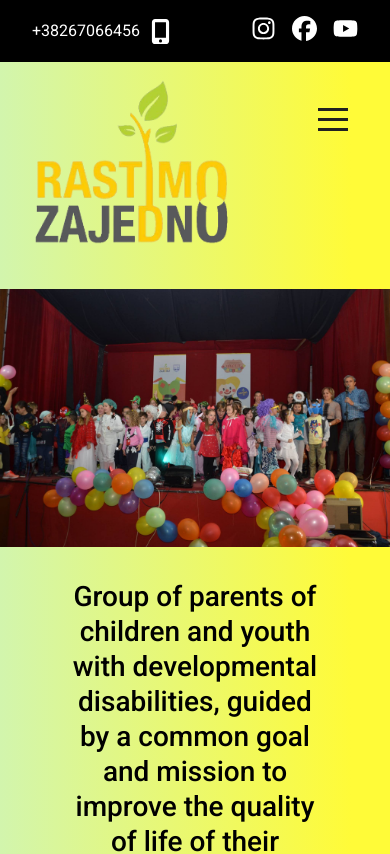
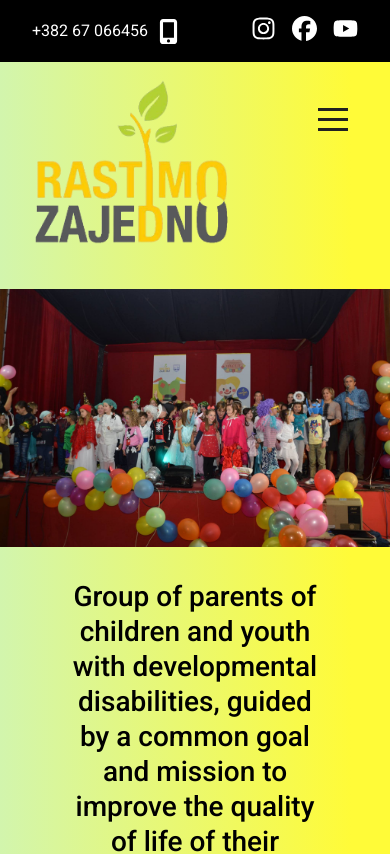
Before and after one commit to Blackk88/RastimoZajedno, a React (Vite) app: page / in a window 390 px wide. Shown: the top 854 px of the page. Built offline with nearby package versions, Linux system fonts and the light colour scheme.

Commit message:
fix phone link

```diff
--- a/src/components/Footer.tsx
+++ b/src/components/Footer.tsx
@@ -40,8 +40,8 @@ function Footer() {
       </div>
       <div className="footer__contacts">
         <h4 className="footer__title">Contacts:</h4>
-        <a className="footer__link" href="tel:+382 67 066456">
-          Phone: +38267066456
+        <a className="footer__link" href="tel:+38267066456">
+          Phone: +382 67 066456
         </a>
         <a
           className="footer__link"
--- a/src/components/Header.tsx
+++ b/src/components/Header.tsx
@@ -25,8 +25,8 @@ function Header() {
   return (
     <div className="header__container">
       <div className="header">
-        <a href="tel:+382 67 066456" className="header__link">
-          +38267066456
+        <a href="tel:+38267066456" className="header__link">
+          +382 67 066456
         </a>
         <FontAwesomeIcon icon={faMobileScreenButton} className="social-icon" />
         <div className="header__links-wrapper">
--- a/src/styles/_header.scss
+++ b/src/styles/_header.scss
@@ -61,6 +61,10 @@ $color: #b3e5fc;
   &__link {
     color: white;
     text-decoration: none;
+
+    &:hover {
+      color: inherit;
+    }
   }
   & .social-icon {
     color: white;
```
